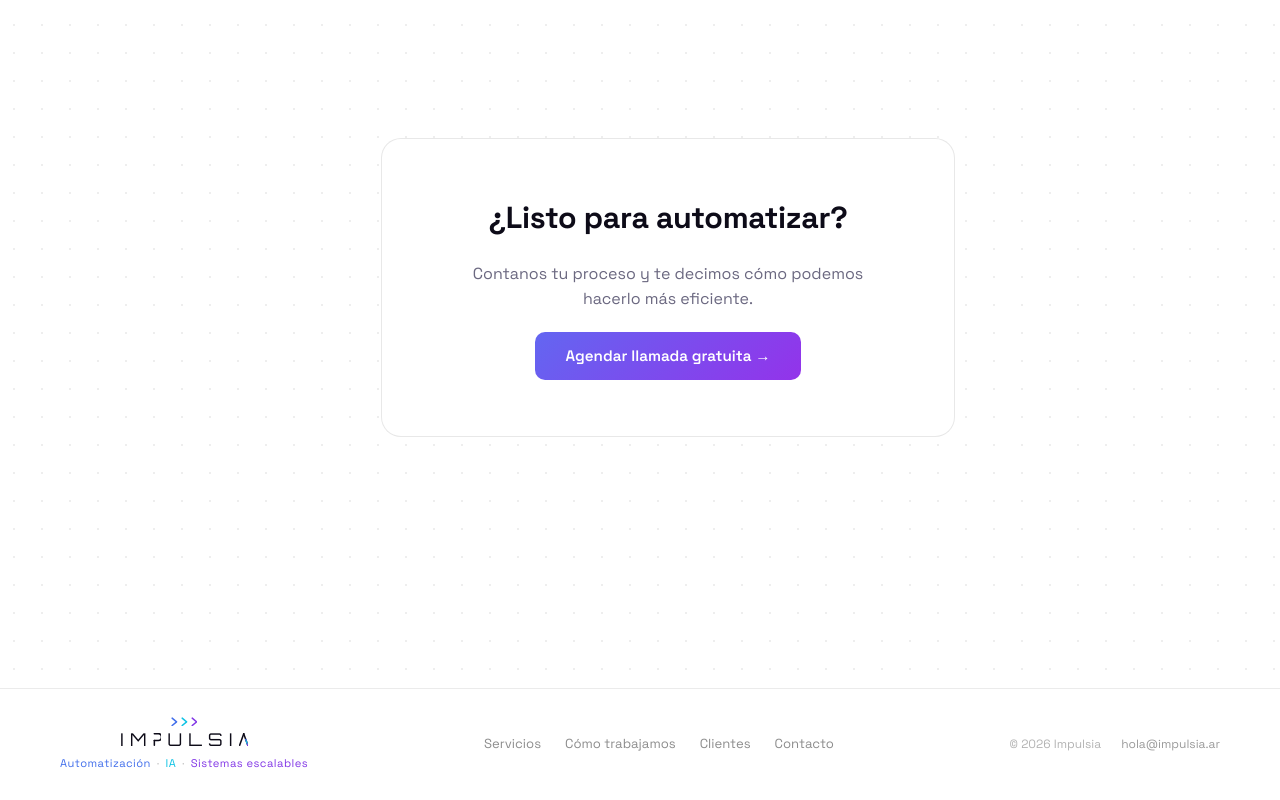
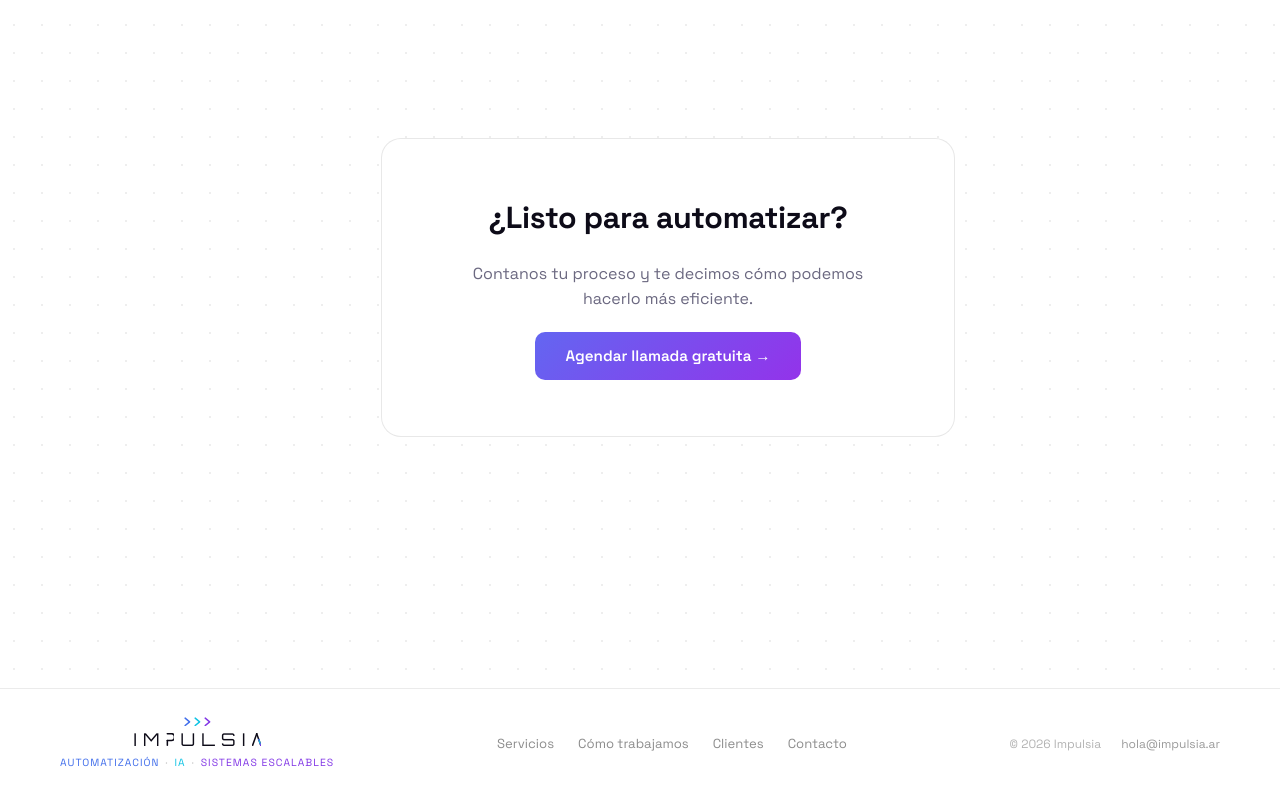
Before and after one commit to maguiceri/impulsia, a Next.js app: page / in a window 1280 px wide. Shown: the part 3853-4653 px from the top of the page. Built offline with nearby package versions, Linux system fonts and the light colour scheme.

Commit message:
style: uppercase tagline in footer

```diff
--- a/app/components/Footer.tsx
+++ b/app/components/Footer.tsx
@@ -23,7 +23,7 @@ export default function Footer() {
         {/* Logo + tagline */}
         <div style={{ display: 'flex', flexDirection: 'column', gap: '6px' }}>
           <Logo size="sm" />
-          <p style={{ margin: 0, fontSize: '0.7rem', fontFamily: 'var(--font-space-grotesk)', letterSpacing: '0.04em' }}>
+          <p style={{ margin: 0, fontSize: '0.65rem', fontFamily: 'var(--font-space-grotesk)', letterSpacing: '0.1em', textTransform: 'uppercase' }}>
             <span style={{ color: 'rgb(65,110,235)' }}>Automatización</span>
             <span style={{ color: 'rgba(0,0,0,0.25)', margin: '0 6px' }}>·</span>
             <span style={{ color: 'rgb(15,195,228)' }}>IA</span>
```
